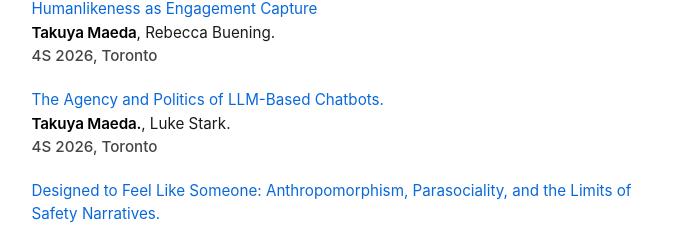
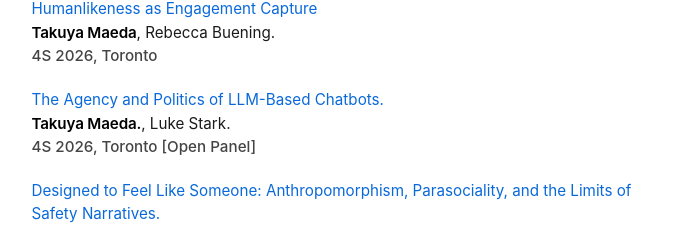
Before and after one commit to tkmaeda/tkmaeda.github.io, a website: page publications.html in a window 1280 px wide. Shown: the part 1658-1885 px from the top of the page, without its empty margins (397-1081 px from the left). Drawn offline with Linux system fonts and the light colour scheme.

Commit message:
Update conference details for 4S 2026 publication

```diff
--- a/publications.html
+++ b/publications.html
@@ -145,7 +145,7 @@
             <li>
                 <a href="#">The Agency and Politics of LLM-Based Chatbots.</a><br>
                 <strong>Takuya Maeda.</strong>, Luke Stark.<br>
-                <em>4S 2026, Toronto</em>
+                <em>4S 2026, Toronto [Open Panel]</em>
             </li>
             <li>
                 <a href="#">Designed to Feel Like Someone: Anthropomorphism, Parasociality, and the Limits of Safety Narratives.</a><br>
```
